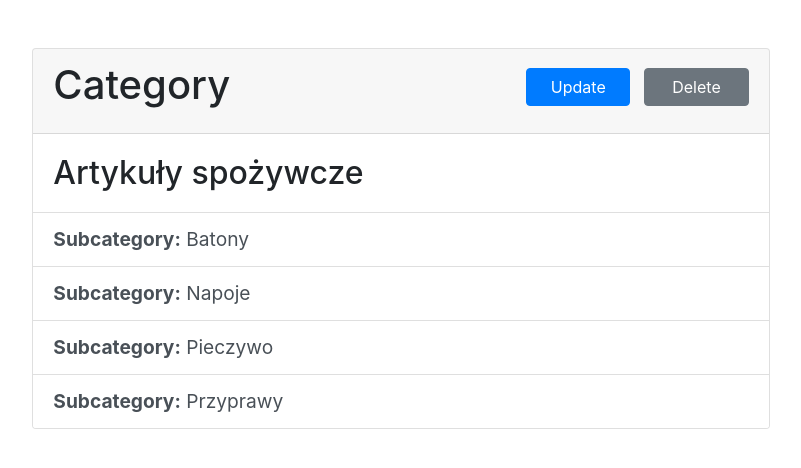
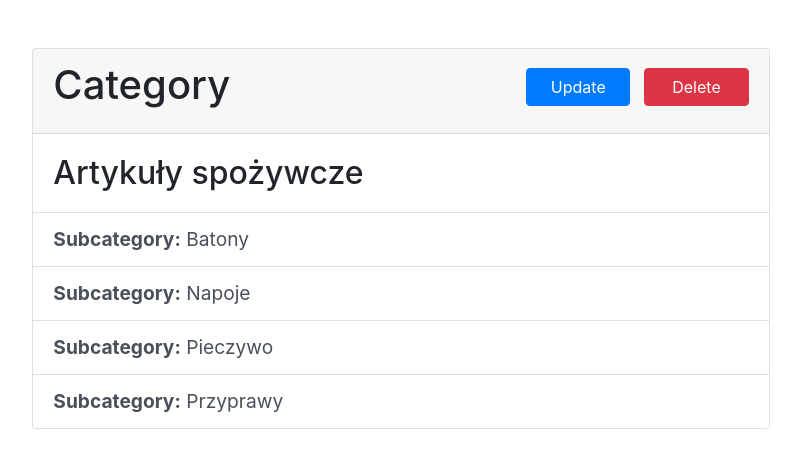
Before and after one commit to Endrju00/ShopManager, a Django app: page /products/categories/2/ in a window 1280 px wide. Shown: the part 56-524 px from the top of the page, without its empty margins (239-1040 px from the left). Run offline with Django 3.2, Linux system fonts and the light colour scheme; data comes from the database, SQL or seed files in the repository; both versions use the stored data as it was after the commit.

Commit message:
Change delete button color

```diff
--- a/project/clients/templates/clients/client_detail.html
+++ b/project/clients/templates/clients/client_detail.html
@@ -4,7 +4,7 @@
     <div style="width: 90%; margin-left: 5%; font-size:1.2rem;">
         <div class="card" style="width: 80%; margin-left: 10%;">
             <div class="card-header">
-              <a href="#" class="btn btn-secondary" style="float: right; width: 15%; margin-top: 1%;"> Delete </a>
+              <a href="#" class="btn btn-danger" style="float: right; width: 15%; margin-top: 1%;"> Delete </a>
               <a href="update/" class="btn btn-primary" style="float: right; width: 15%; margin-right: 2%; margin-top: 1%;"> Update </a>
               <h1 class="card-title">{{ object }}</h1>
             </div>
--- a/project/employees/templates/employees/employee_detail.html
+++ b/project/employees/templates/employees/employee_detail.html
@@ -4,7 +4,7 @@
     <div style="width: 90%; margin-left: 5%; font-size:1.2rem;">
         <div class="card" style="width: 80%; margin-left: 10%;">
             <div class="card-header">
-              <a href="#" class="btn btn-secondary" style="float: right; width: 15%; margin-top: 1%;"> Delete </a>
+              <a href="#" class="btn btn-danger" style="float: right; width: 15%; margin-top: 1%;"> Delete </a>
               <a href="update/" class="btn btn-primary" style="float: right; width: 15%; margin-right: 2%; margin-top: 1%;"> Update </a>
               <h1 class="card-title">{{ object }}</h1>
             </div>
--- a/project/employees/templates/employees/position_detail.html
+++ b/project/employees/templates/employees/position_detail.html
@@ -4,7 +4,7 @@
     <div style="width: 90%; margin-left: 5%; font-size:1.2rem;">
         <div class="card" style="width: 80%; margin-left: 10%;">
             <div class="card-header">
-              <a href="#" class="btn btn-secondary" style="float: right; width: 15%; margin-top: 1%;"> Delete </a>
+              <a href="#" class="btn btn-danger" style="float: right; width: 15%; margin-top: 1%;"> Delete </a>
               <a href="update/" class="btn btn-primary" style="float: right; width: 15%; margin-right: 2%; margin-top: 1%;"> Update </a>
               <h1 class="card-title">{{ object.name }}</h1>
             </div>
--- a/project/orders/templates/orders/address_detail.html
+++ b/project/orders/templates/orders/address_detail.html
@@ -4,7 +4,7 @@
     <div style="width: 90%; margin-left: 5%; font-size:1.2rem;">
         <div class="card" style="width: 80%; margin-left: 10%;">
             <div class="card-header">
-              <a href="#" class="btn btn-secondary" style="float: right; width: 15%; margin-top: 1%;"> Delete </a>
+              <a href="#" class="btn btn-danger" style="float: right; width: 15%; margin-top: 1%;"> Delete </a>
               <a href="update/" class="btn btn-primary" style="float: right; width: 15%; margin-right: 2%; margin-top: 1%;"> Update </a>
               <h1 class="card-title">Address</h1>
             </div>
--- a/project/orders/templates/orders/iteminorder_detail.html
+++ b/project/orders/templates/orders/iteminorder_detail.html
@@ -4,7 +4,7 @@
     <div style="width: 90%; margin-left: 5%; font-size:1.2rem;">
         <div class="card" style="width: 80%; margin-left: 10%;">
             <div class="card-header">
-              <a href="#" class="btn btn-secondary" style="float: right; width: 15%; margin-top: 1%;"> Delete </a>
+              <a href="#" class="btn btn-danger" style="float: right; width: 15%; margin-top: 1%;"> Delete </a>
               <a href="update/" class="btn btn-primary" style="float: right; width: 15%; margin-right: 2%; margin-top: 1%;"> Update </a>
               <h1 class="card-title">{{ object }}</h1>
             </div>
--- a/project/orders/templates/orders/order_detail.html
+++ b/project/orders/templates/orders/order_detail.html
@@ -4,7 +4,7 @@
     <div style="width: 90%; margin-left: 5%; font-size:1.2rem;">
         <div class="card" style="width: 80%; margin-left: 10%;">
             <div class="card-header">
-              <a href="#" class="btn btn-secondary" style="float: right; width: 15%; margin-top: 1%;"> Delete </a>
+              <a href="#" class="btn btn-danger" style="float: right; width: 15%; margin-top: 1%;"> Delete </a>
               <a href="update/" class="btn btn-primary" style="float: right; width: 15%; margin-right: 2%; margin-top: 1%;"> Update </a>
               <h1 class="card-title">{{ object }}</h1>
               <p class="card-text">{{ object.comment }}</p>
--- a/project/orders/templates/orders/payment_detail.html
+++ b/project/orders/templates/orders/payment_detail.html
@@ -4,7 +4,7 @@
     <div style="width: 90%; margin-left: 5%; font-size:1.2rem;">
         <div class="card" style="width: 80%; margin-left: 10%;">
             <div class="card-header">
-              <a href="#" class="btn btn-secondary" style="float: right; width: 15%; margin-top: 1%;"> Delete </a>
+              <a href="#" class="btn btn-danger" style="float: right; width: 15%; margin-top: 1%;"> Delete </a>
               <a href="update/" class="btn btn-primary" style="float: right; width: 15%; margin-right: 2%; margin-top: 1%;"> Update </a>
               <h1 class="card-title">{{ object}}</h1>
             </div>
--- a/project/products/templates/products/category_detail.html
+++ b/project/products/templates/products/category_detail.html
@@ -5,11 +5,11 @@
         <div class="card" style="width: 80%; margin-left: 10%;">
             <div class="card-header">
                 {% if object.overcategory %}
-                  <a href="#" class="btn btn-secondary" style="float: right; width: 15%; margin-top: 1%;"> Delete </a>
+                  <a href="#" class="btn btn-danger" style="float: right; width: 15%; margin-top: 1%;"> Delete </a>
                   <a href="update/" class="btn btn-primary" style="float: right; width: 15%; margin-right: 2%; margin-top: 1%;"> Update </a>
                   <h1 class="card-title">{{ object.overcategory }}</h1>
                 {% else %}
-                  <a href="#" class="btn btn-secondary" style="float: right; width: 15%; margin-top: 1%;"> Delete </a>
+                  <a href="#" class="btn btn-danger" style="float: right; width: 15%; margin-top: 1%;"> Delete </a>
                   <a href="update/" class="btn btn-primary" style="float: right; width: 15%; margin-right: 2%; margin-top: 1%;"> Update </a>
                   <h1 class="card-title">Category</h1>
                 {% endif %}
--- a/project/products/templates/products/delivereditems_detail.html
+++ b/project/products/templates/products/delivereditems_detail.html
@@ -4,7 +4,7 @@
     <div style="width: 90%; margin-left: 5%; font-size:1.2rem;">
         <div class="card" style="width: 80%; margin-left: 10%;">
             <div class="card-header">
-              <a href="#" class="btn btn-secondary" style="float: right; width: 15%; margin-top: 1%;"> Delete </a>
+              <a href="#" class="btn btn-danger" style="float: right; width: 15%; margin-top: 1%;"> Delete </a>
               <a href="update/" class="btn btn-primary" style="float: right; width: 15%; margin-right: 2%; margin-top: 1%;"> Update </a>
               <h1 class="card-title">{{ object }}</h1>
             </div>
--- a/project/products/templates/products/producer_detail.html
+++ b/project/products/templates/products/producer_detail.html
@@ -4,7 +4,7 @@
     <div style="width: 90%; margin-left: 5%; font-size:1.2rem;">
         <div class="card" style="width: 80%; margin-left: 10%;">
             <div class="card-body">
-              <a href="#" class="btn btn-secondary" style="float: right; width: 15%; margin-top: 1%;"> Delete </a>
+              <a href="#" class="btn btn-danger" style="float: right; width: 15%; margin-top: 1%;"> Delete </a>
               <a href="update/" class="btn btn-primary" style="float: right; width: 15%; margin-right: 2%; margin-top: 1%;"> Update </a>
               <h1 class="card-title">{{ object.name }}</h1>
               <a class="card-text" href='https://{{ object.website }}'>{{ object.website }}</a>
--- a/project/products/templates/products/product_detail.html
+++ b/project/products/templates/products/product_detail.html
@@ -4,7 +4,7 @@
   <div style="width: 90%; margin-left: 5%; font-size:1.2rem;">
     <div class="card" style="width: 80%; margin-left: 10%;">
         <div class="card-header">
-          <a href="#" class="btn btn-secondary" style="float: right; width: 15%; margin-top: 1%;"> Delete </a>
+          <a href="delete/" class="btn btn-danger" style="float: right; width: 15%; margin-top: 1%;"> Delete </a>
           <a href="update/" class="btn btn-primary" style="float: right; width: 15%; margin-right: 2%; margin-top: 1%;"> Update </a>
           <h1 class="card-title">{{ object.name }}</h1>
           <p class="card-text">{{ object.description }}</p>
--- a/project/products/templates/products/wholesaler_detail.html
+++ b/project/products/templates/products/wholesaler_detail.html
@@ -4,7 +4,7 @@
     <div style="width: 90%; margin-left: 5%; font-size:1.2rem;">
         <div class="card" style="width: 80%; margin-left: 10%;">
             <div class="card-header">
-              <a href="#" class="btn btn-secondary" style="float: right; width: 15%; margin-top: 1%;"> Delete </a>
+              <a href="#" class="btn btn-danger" style="float: right; width: 15%; margin-top: 1%;"> Delete </a>
               <a href="update/" class="btn btn-primary" style="float: right; width: 15%; margin-right: 2%; margin-top: 1%;"> Update </a>
               <h1 class="card-title">Wholesaler</h1>
             </div>
```
Also changed, not shown: project/db.sqlite3.
